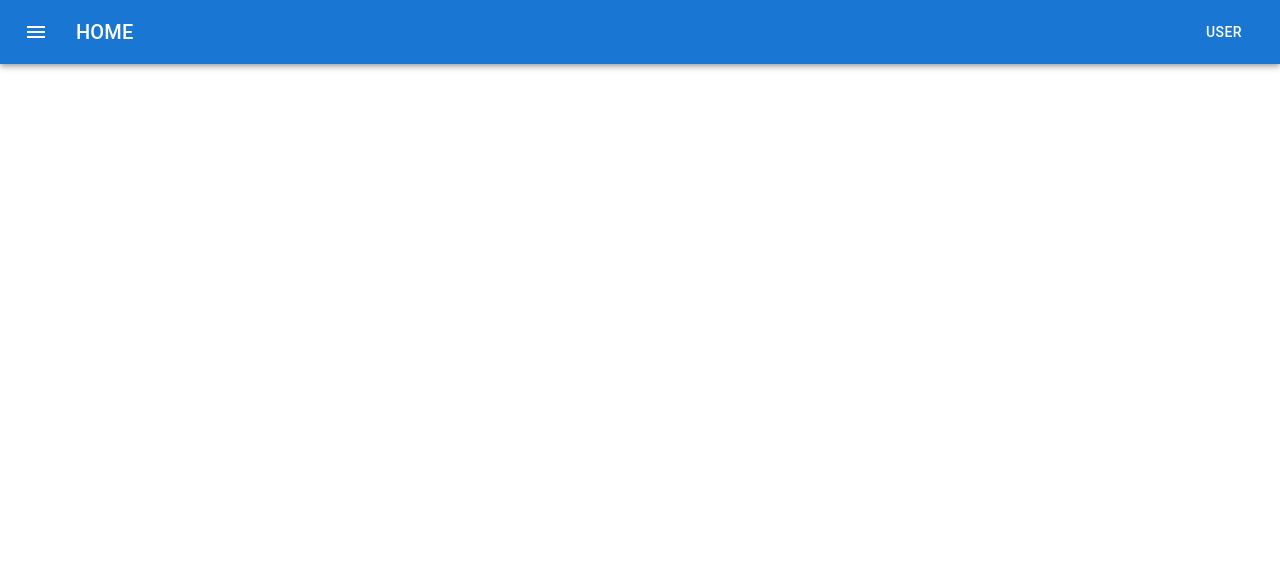
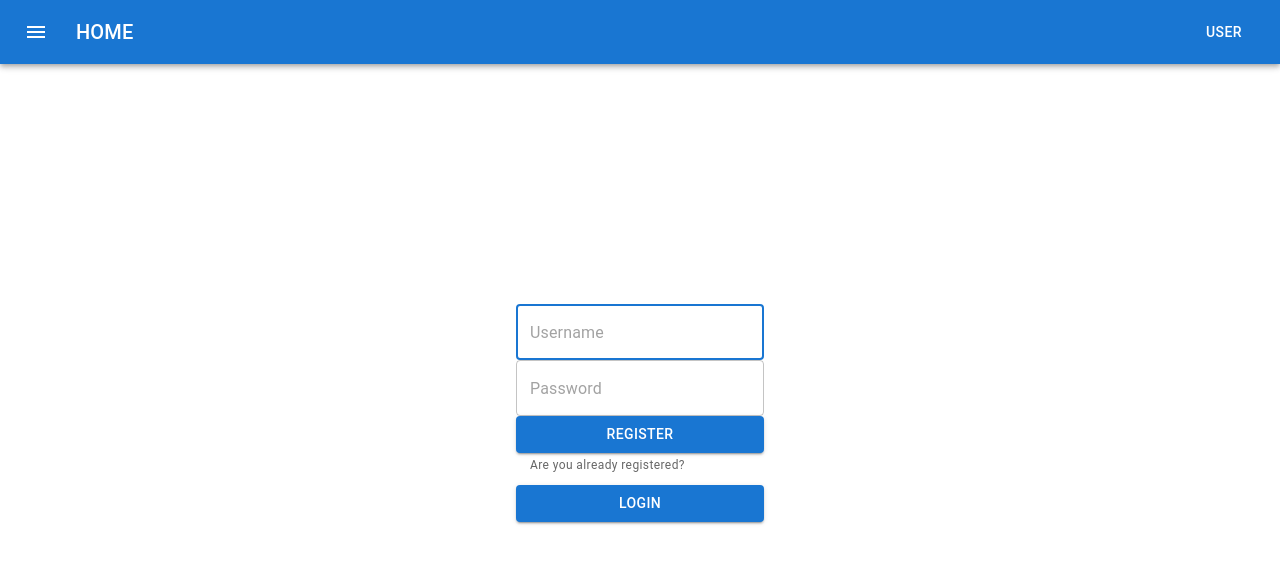
Before and after one commit to ysferdgnn/postapp_react, a React (Create React App) app: page /login in a window 1280 px wide. Before the commit this address had no page. Shown: the top 564 px of the page. Built offline with nearby package versions, Linux system fonts and the light colour scheme.

Commit message:
add login

```diff
--- a/src/App.js
+++ b/src/App.js
@@ -1,19 +1,29 @@
 
-import { BrowserRouter, Link, Route, Router,Routes,Switch } from 'react-router-dom';
+import { BrowserRouter, Route,Routes,Navigate } from 'react-router-dom';
 import './App.css';
 import Home from './components/Home/Home';
 import Navbar from './components/Navbar/Navbar';
 import User from './components/User/User';
-
+import Login from './components/Auth/Login';
 
 function App() {
+
+  let token = localStorage.getItem("tokenKey");
+  console.log("token :"+token);
+
   return (
     <div className="App">
       <BrowserRouter>
         <Navbar></Navbar>
         <Routes>
-          <Route exact path='/' element={<Home/>}></Route>
-          <Route exact path='/users/:userId' element={<User/>}></Route>
+          <Route exact path='/' element={token === null ? <Navigate replace to="/login"/> : <Home/>}></Route>
+          <Route exact path='/users/:userId' element={token === null ? <Navigate replace to="/login"/> : <User/>}></Route>
+
+          <Route exact path ='/login' element={ token ===null?  <Login/> : <Navigate replace to="/"/>}>
+
+
+
+          </Route>
         </Routes>
       </BrowserRouter>
 
--- /dev/null
+++ b/src/components/Auth/Login.js
@@ -0,0 +1,88 @@
+import {  Button, FormControl, FormHelperText, Input, TextField } from "@mui/material";
+
+import React, { useState } from "react";
+import {useNavigate } from "react-router-dom"
+
+function Login(){
+
+
+    const[username,setUsername ] = useState("");
+    const[password,setPassword] = useState("");
+    const navigate = useNavigate();
+
+    const handleUsername=(username)=>{
+        setUsername(username);
+    }
+    const handlePassword = (password) =>{
+        setPassword(password);
+    }
+
+    const handleRegister=()=>{
+
+        console.log(username);
+        console.log(password);
+
+        fetch("/api/auth/register",{
+            method:"POST",
+            headers:{
+                "Content-Type":"application/json"
+            },
+            body:JSON.stringify(
+                {
+                    username:username,
+                    password:password,
+
+                }
+            )
+        })
+        .then((res) => res.json)
+        .catch((error) => console.log(error));
+
+        navigate(0);
+
+    }
+
+    const handleLogin =()=>{
+        fetch("/api/auth/login",
+        {
+            method:"POST",
+            headers:{
+                "Content-Type":"application/json"
+            },
+            body:JSON.stringify(
+                {
+                    username:username,
+                    password:password
+                }
+            )
+        })
+        .then((response) => response.json())
+        .then((result)=> {
+            console.log(result);
+            localStorage.setItem("tokenKey",result.message);
+            localStorage.setItem("refreshToken",result.refreshToken);
+            localStorage.setItem("currentUser",result.usersId);
+            navigate(0);
+        })
+        .catch((error) => console.log(error))
+
+    }
+
+    return(
+
+        <FormControl sx={{marginTop:30}}>
+
+            <TextField placeholder="Username" autoFocus={true} onChange={(i)=> handleUsername(i.target.value)}></TextField>
+
+            <TextField placeholder="Password" onChange={(i) => handlePassword(i.target.value)}></TextField>
+
+            <Button variant="contained" onClick={handleRegister}>Register</Button>
+            <FormHelperText>Are you already registered?</FormHelperText>
+            <Button variant="contained" style={{marginTop:10}} onClick={handleLogin}>Login</Button>
+        </FormControl>
+
+
+    );
+}
+
+export default Login;
```
